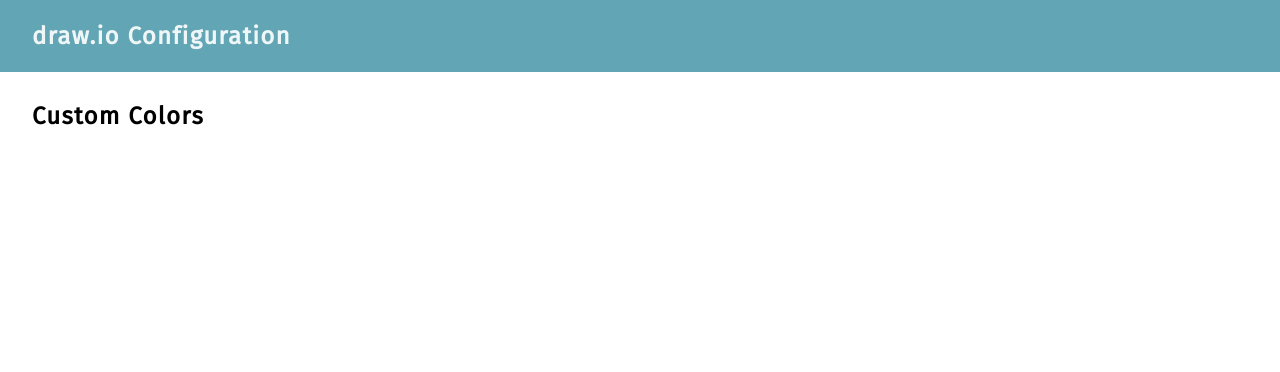
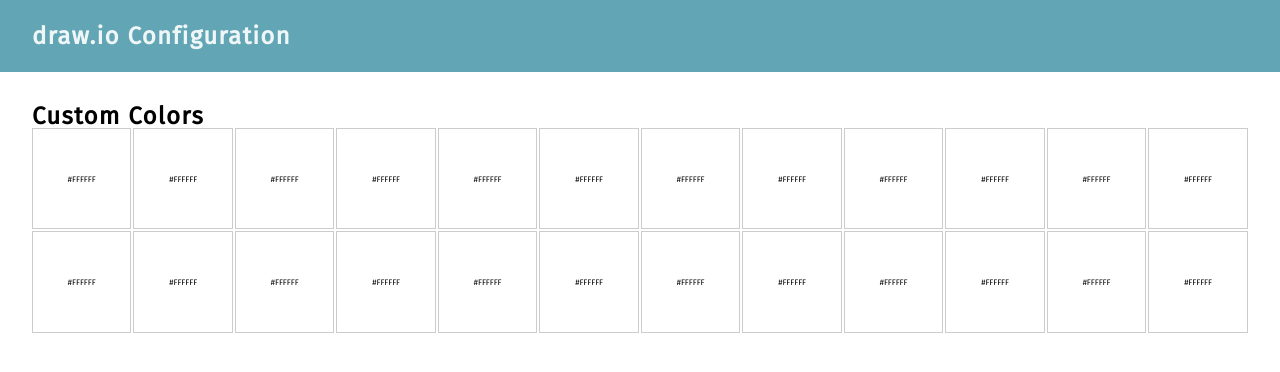
Before and after one commit to leifmarcus/drawio-config, a React (Create React App) app: page / in a window 1280 px wide. Shown: the top 372 px of the page. Built offline with nearby package versions, Linux system fonts and the light colour scheme.

Commit message:
feat: add basic color pallete

```diff
--- a/src/App.tsx
+++ b/src/App.tsx
@@ -1,12 +1,15 @@
-import React, { useReducer, Context, createContext } from 'react';
+import React, { useReducer, Context, createContext, Dispatch } from 'react';
 import './App.css';
 import { Header } from './components/Elements/Header';
 import { configReducer, initialConfig } from './state';
-import { Configuration, UseConfigStore, ConfigStore } from './state/types';
+import { Configuration, UseConfigStore, ConfigStore, Action } from './state/types';
 import { CustomColors } from './components/CustomColors';
 import { Content } from './components/Elements/Content';
 
-export const ConfigurationContext: Context<ConfigStore<Configuration>> = createContext({});
+export const ConfigurationContext: Context<ConfigStore<Configuration>> = createContext({
+    getState: () => initialConfig,
+    dispatch: (() => undefined) as Dispatch<Action>,
+});
 
 const useConfigStore: UseConfigStore<Configuration> = () => {
     const [config, dispatch] = useReducer(configReducer, initialConfig);
--- a/src/components/CustomColors/CustomColors.css
+++ b/src/components/CustomColors/CustomColors.css
@@ -1,3 +1,9 @@
 .CustomColors {
 
 }
+
+.CustomColors--palette {
+    display: flex;
+    flex-wrap: wrap;
+    margin: -0.125rem;
+}
--- a/src/components/CustomColors/CustomColors.tsx
+++ b/src/components/CustomColors/CustomColors.tsx
@@ -1,13 +1,26 @@
-import React from 'react';
+import React, { useContext } from 'react';
 import './CustomColors.css';
 import { Headline } from '../Elements/Headline';
+import { ConfigurationContext } from '../../App';
+import { Configuration } from '../../state/types';
+import { ColorBox } from '../Elements/ColorBox';
+
+const useCustomColors = (): Array<Configuration['customPresetColors']> => {
+    const store = useContext(ConfigurationContext);
+    const state = store.getState();
+    return [state.customPresetColors];
+};
 
 export const CustomColors: React.FC = () => {
-    // const store = useContext(ConfigurationContext);
-
+    const [colors] = useCustomColors();
     return (
         <div className="CustomColors">
             <Headline type="h2">Custom Colors</Headline>
+            <div className="CustomColors--palette">
+                {colors.map((color, i) => {
+                    return <ColorBox key={`color-${i}`} color={color} index={i} />;
+                })}
+            </div>
         </div>
     );
 };
--- /dev/null
+++ b/src/components/Elements/ColorBox/ColorBox.css
@@ -0,0 +1,21 @@
+.ColorBox {
+    border: 1px solid #ccc;
+    box-sizing: border-box;
+    width: calc( 100% / 12 - 0.25rem );
+    margin: 0.125rem;
+    position: relative;
+}
+
+.ColorBox:before {
+    width: 0;
+    content: '';
+    padding-bottom: 100%;
+    display: inline-block;
+}
+
+.ColorBox--color {
+    position: absolute;
+    top: 50%;
+    left: 50%;
+    transform: translateX(-50%) translateY(-50%);
+}
--- /dev/null
+++ b/src/components/Elements/ColorBox/ColorBox.tsx
@@ -0,0 +1,25 @@
+import React from 'react';
+import './ColorBox.css';
+
+type Props = {
+    color: string;
+    index: number;
+};
+
+export const ColorBox: React.FC<Props> = ({ color }) => {
+    let outputColor = color;
+
+    if (!color) {
+        outputColor = 'FFFFFF';
+    }
+
+    const style = {
+        backgroundColor: `#${outputColor}`,
+    };
+
+    return (
+        <div className="ColorBox" style={style}>
+            <div className="ColorBox--color">#{outputColor}</div>
+        </div>
+    );
+};
--- /dev/null
+++ b/src/components/Elements/ColorBox/index.ts
@@ -0,0 +1 @@
+export { ColorBox } from './ColorBox';
--- a/src/state/customPresetColors.ts
+++ b/src/state/customPresetColors.ts
@@ -1,5 +1,5 @@
-import { CustomPresetColor, Action, ConfigReducer } from './types';
+import { CustomPresetColors, Action, ConfigReducer } from './types';
 
-export const customPresetColorsReducer: ConfigReducer<CustomPresetColor, Action> = (state, action) => {
-    return [];
+export const customPresetColorsReducer: ConfigReducer<CustomPresetColors, Action> = (state, action) => {
+    return state;
 };
```
Also changed, not shown: src/state/types.ts (+4 -4 lines).
